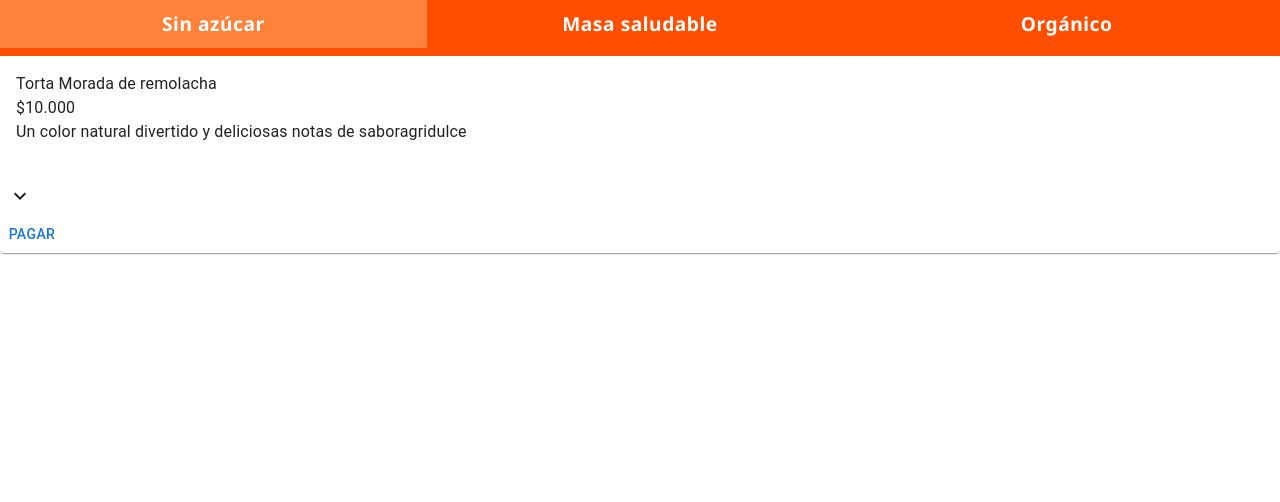
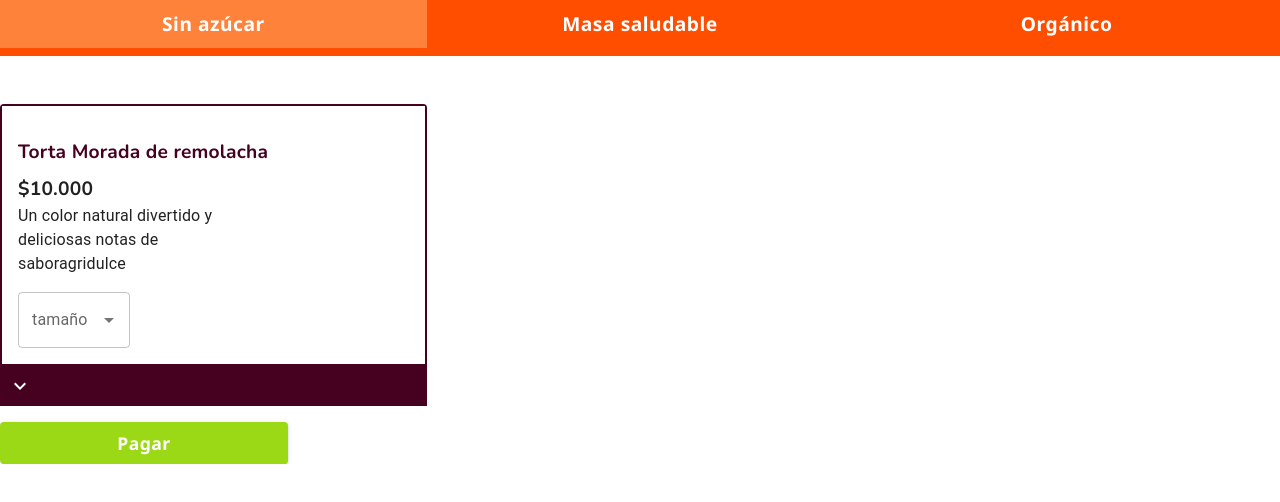
Before and after one commit to masasorganization/masas-web, a React (Create React App) app: page /products in a window 1280 px wide. Shown: the top 502 px of the page. Built offline with nearby package versions, Linux system fonts and the light colour scheme.

Commit message:
Nav prod to orders

```diff
--- a/src/components/client/CardProduct.jsx
+++ b/src/components/client/CardProduct.jsx
@@ -7,6 +7,8 @@ import Collapse from '@mui/material/Collapse';
 import Typography from '@mui/material/Typography';
 import ExpandMore from '@mui/icons-material/ExpandMore';
 import Button from '@mui/material/Button';
+import Autocomplete from '@mui/material/Autocomplete';
+import TextField from '@mui/material/TextField';
 import React from 'react';
 
 function CardProduct() {
@@ -17,46 +19,83 @@ function CardProduct() {
 
     return(
         <div>
-            <Card>
+            <Card sx={{ boxShadow: '0',
+                        mt: '3rem'}}>
                 <CardMedia />
-                <CardContent>
-                    <Typography h3>
+                <CardContent sx={{ border: '2px solid #460020' }}>
+                    <Typography sx={{ fontFamily: 'Nunito, sans-serif',
+                                        fontWeight: '700',
+                                        color: '#460020',
+                                        fontSize: '1.2rem',
+                                        mt: '1rem' }} h3>
                         Torta Morada de remolacha
                     </Typography>
-                    <Typography h3>
+                    <Typography sx={{ fontFamily: 'Nunito, sans-serif',
+                                        fontWeight: '700',
+                                        fontSize: '1.2rem',
+                                        mt: '0.5rem' }} h3>
                         $10.000
                     </Typography>
                     <div>
                         <div>
-                            <Typography paragraph>
+                            <Typography sx={{ width: '50%' }} paragraph>
                             Un color natural divertido y deliciosas notas de saboragridulce
                             </Typography>
                         </div>
                         <div>
+                            <Autocomplete disablePortal sx={{ width: '7rem'}} id="uno"
+                                                                    options={size}
+                                                                    renderInput={(params) => <TextField {...params}  label="tamaño" />} />
 
                         </div>
                     </div>
                 </CardContent>
-                <CardActions disableSpacing>
-                    <ExpandMore expand={expanded}
+                <CardActions sx={{ bgcolor: '#460020' }} disableSpacing>
+                    <ExpandMore sx={{ color: '#ffffff'}} expand={expanded}
                                     onClick={click}
                                     aria-expanded={expanded}
                                     aria-label="more"  />
                 </CardActions>
                 <Collapse in={expanded} timeout="auto" unmountOnExit>
                     <CardContent>
-                        <Typography h3>
+                        <Typography sx={{ fontFamily: 'Nunito, sans-serif',
+                                            fontWeight: '700',
+                                            fontSize: '1.2rem',
+                                            mt: '0.5rem' }} h3>
                             Ingredientes
                         </Typography>
-                        <Typography paragraph>
+                        <Typography sx={{ fontFamily: 'Nunito, sans-serif' }} paragraph>
                             Remolachas confitadas, jugo de naranja tangelo, huevos de granja, aceite de oliva, aceite de coco,
                             harina de maíz, harina de avena sin gluten, levadura orgánica y sal marina.
                         </Typography>
-                        <Button>Añadir</Button>
+                        <Button variant="contained" sx={{ bgcolor: '#ff823b',
+                                                        textTransform: 'none',
+                                                        width: '18rem',
+                                                        fontFamily: 'Noto Sans, sans-serif',
+                                                        fontSize: {
+                                                            md: '1.1rem',
+                                                            xs: '1rem'
+                                                        },
+                                                        fontWeight: '700',
+                                                        ":hover": {
+                                                            bgcolor: 'blue'
+                                                        }}}>Añadir</Button>
                     </CardContent>
                 </Collapse>
                 <Link to="/orders">
-                    <Button>Pagar</Button>
+                    <Button variant="contained" sx={{ bgcolor: '#9bd816',
+                                                        textTransform: 'none',
+                                                        width: '18rem',
+                                                        fontFamily: 'Noto Sans, sans-serif',
+                                                        fontSize: {
+                                                            md: '1.1rem',
+                                                            xs: '1rem'
+                                                        },
+                                                        fontWeight: '700',
+                                                        ":hover": {
+                                                            bgcolor: 'blue'
+                                                        },
+                                                        mt: '1rem'}}>Pagar</Button>
                 </Link>
             </Card>
         </div>
@@ -64,3 +103,5 @@ function CardProduct() {
 }
 
 export default CardProduct;
+
+const size = ['x8', 'x12'];
--- a/src/pages/client/products.jsx
+++ b/src/pages/client/products.jsx
@@ -47,7 +47,9 @@ function Products() {
                                         textTransform: 'none' }} label="Orgánico" />
                        </Tabs>
                    </AppBar>
-                   <CardProduct />
+                   <Grid item xs={12} md={4}>
+                        <CardProduct />
+                   </Grid>
                </Grid>
            </Grid>
         </div>
```
